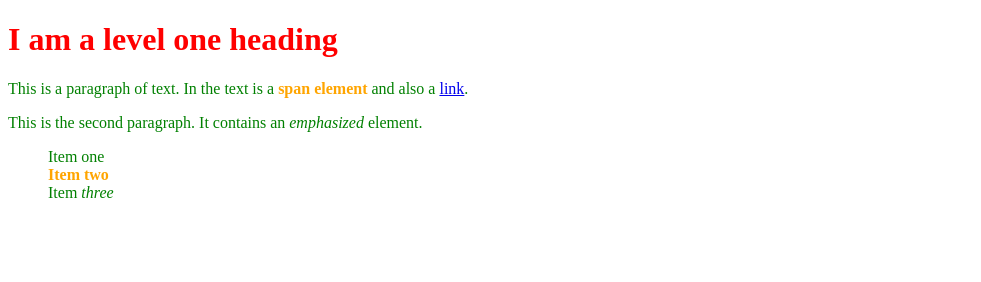
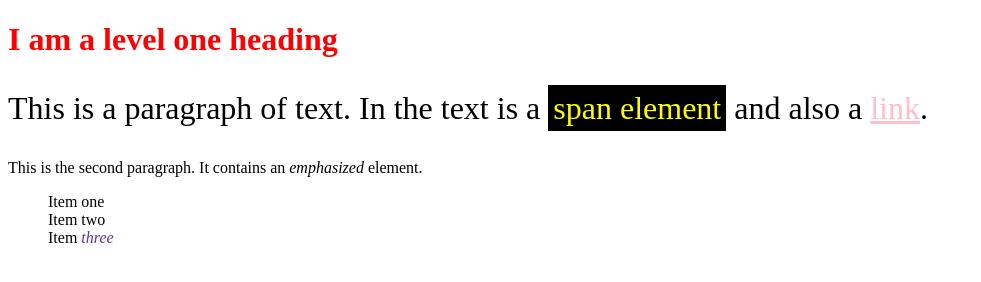
Before and after one commit to Elena-Netepenko/mdn, a plain HTML site: page CSS fundamentals/1. Getting started with CSS/index.html in a window 1280 px wide. Shown: the whole page, without its empty margins (0-981 px from the left). Drawn offline with Linux system fonts and the light colour scheme.

Commit message:
How CSS is structured completed

```diff
--- a/CSS fundamentals/1. Getting started with CSS/index.html
+++ b/CSS fundamentals/1. Getting started with CSS/index.html
@@ -12,7 +12,7 @@
     <p>
       This is a paragraph of text. In the text is a
       <span class="special">span element</span> and also a
-      <a href="https://example.com">link</a>.
+      <a href="https://example.com" target="_blank">link</a>.
     </p>
 
     <p>
--- a/CSS fundamentals/1. Getting started with CSS/styles.css
+++ b/CSS fundamentals/1. Getting started with CSS/styles.css
@@ -2,17 +2,45 @@ h1 {
     color: red;
 }
 
-p,
+/* p,
 li {
     color: green;
-}
+} */
 
 li {
     list-style-type: none;
 }
 
-li.special,
+/* li.special,
 span.special {
     color: orange;
     font-weight: bold;
+} */
+
+li em {
+    color: rebeccapurple;
 }
+
+h1 + p {
+    font-size: 200%;
+}
+
+p span {
+    color: red;
+}
+
+a:link {
+    color: pink;
+}
+a:visited {
+    color: green;
+}
+a:hover {
+    text-decoration: none;
+}
+
+body h1 + p .special {
+    color: yellow;
+    background-color: black;
+    padding: 5px;
+}
--- /dev/null
+++ b/CSS fundamentals/2. How CSS is structured/styles.css
@@ -0,0 +1,53 @@
+/* Create your test CSS here */
+
+/* h1 {
+    color: violet;
+}
+
+a:link {
+    color: green;
+}
+a:visited {
+    color: greenyellow;
+}
+
+.manythings {
+    font-size: larger;
+}
+
+#properties {
+    color: burlywood;
+    background-color: darkred;
+    padding: 5px;
+}
+
+p {
+    color: brown;
+} */
+
+h1 + p {
+    font-size: 1.2rem;
+    width: 75%;
+    background-color: rgba(255, 255, 128, .5);
+    border: 4mm ridge rgba(211, 220, 50, .6);
+}
+
+p.manythings {
+    font-size: x-small;
+    width: 150px;
+    background-color: aqua;
+}
+
+p {
+    font-size: 80%;
+    width: 20em;
+    background-color: brown;
+}
+
+ul {
+    background-color: rgb(255, 255, 128);
+}
+
+body {
+    background-color: pink;
+}
```
Also changed, not shown: CSS fundamentals/2. How CSS is structured/index.html (added, +30 -0 lines).
